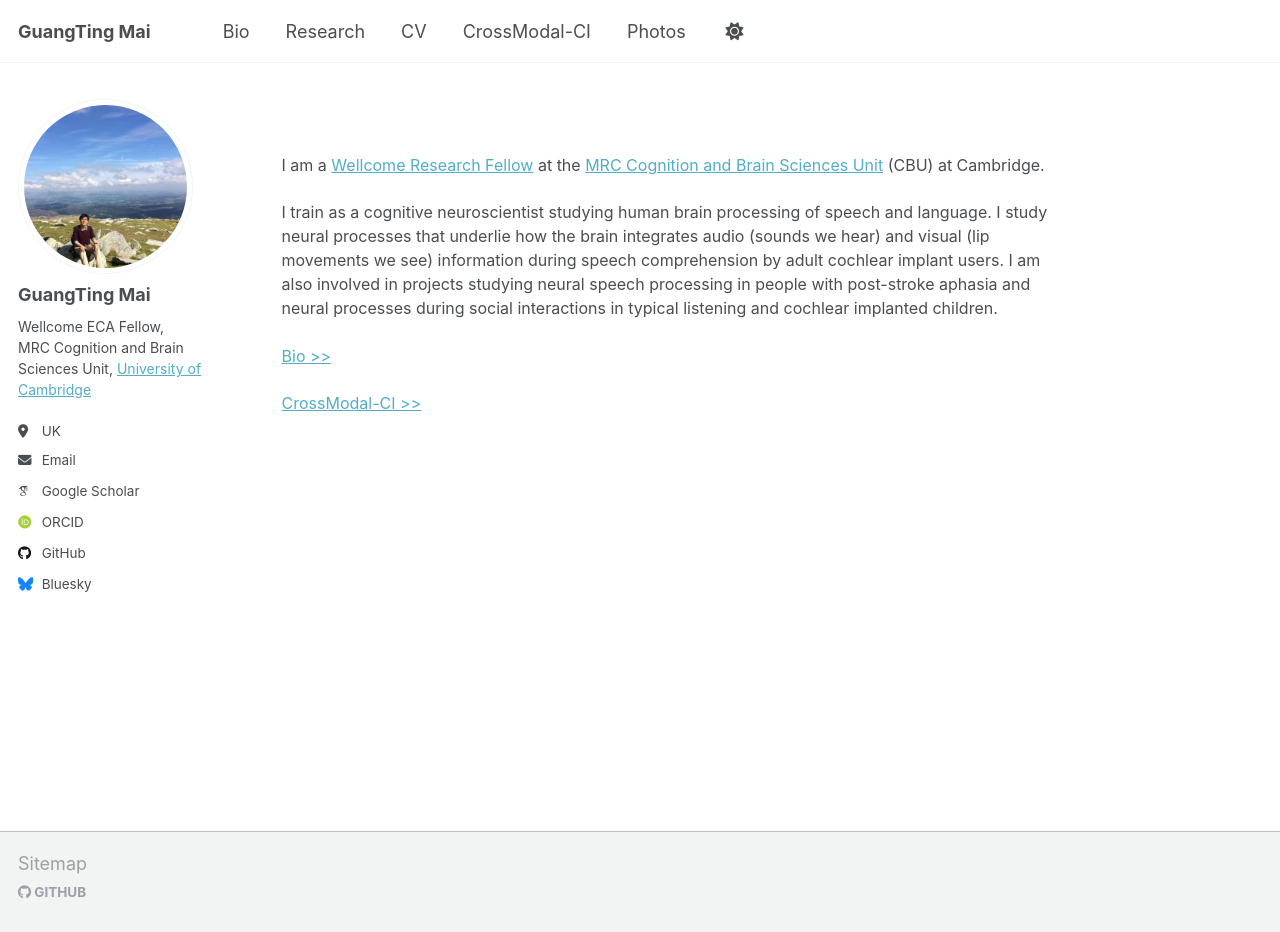
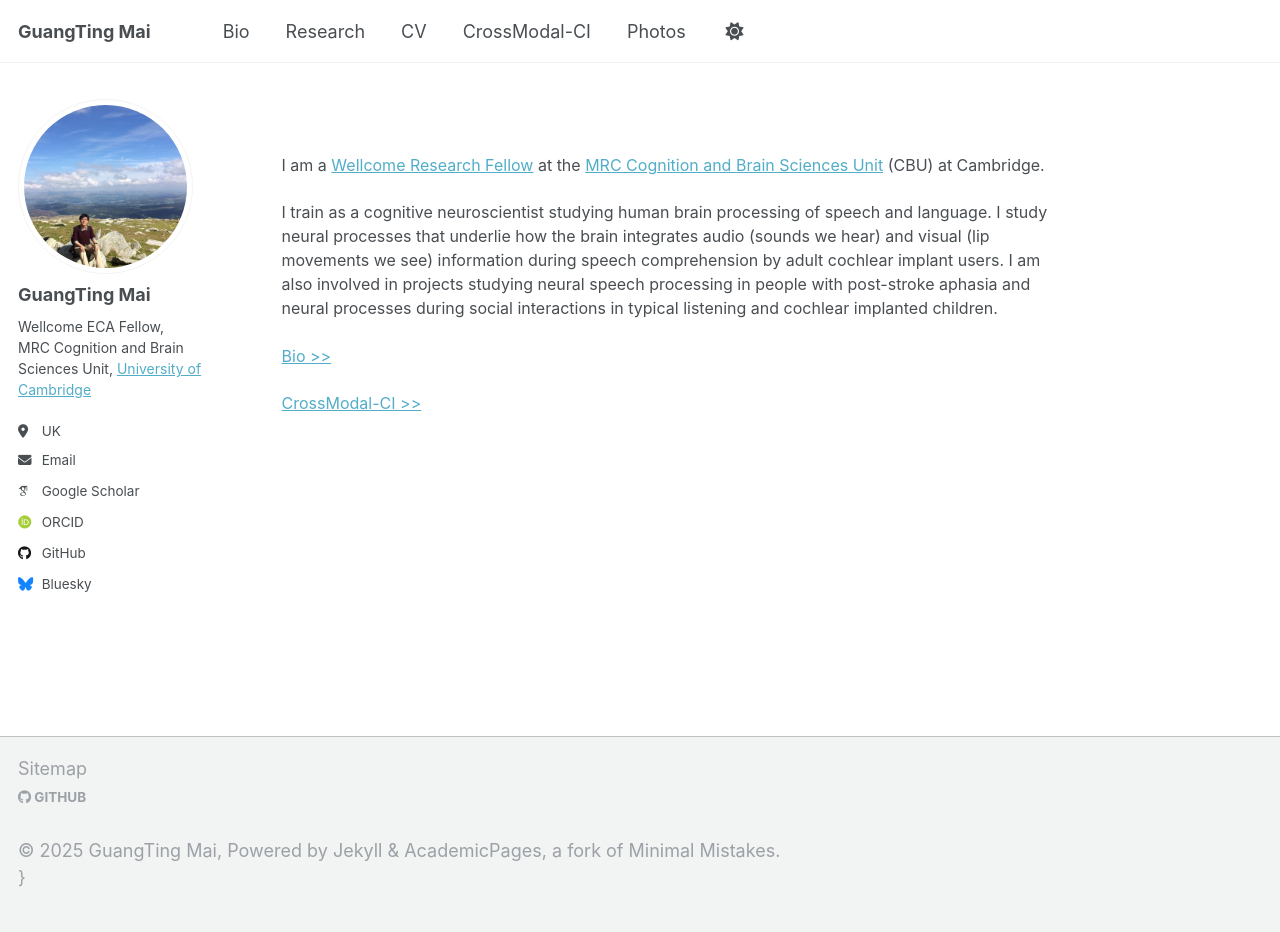
Before and after one commit to guangtingmai/guangtingmai.github.io, a Jekyll site: the page built from _pages/readme.html, in a window 1280 px wide and 932 px high. Built offline with Jekyll 4.4.1, drawn with Linux system fonts in a browser that asks for light colours; some web fonts are replaced.

Commit message:
Update footer.html

```diff
--- a/_includes/footer.html
+++ b/_includes/footer.html
@@ -18,3 +18,5 @@
   </ul>
 </div>
 {% endif %}
+
+<p>© {{ site.time | date: '%Y' }} {{ site.name | default: site.title }}, Powered by <a href="https://jekyllrb.com" target="_blank">Jekyll</a> & <a href="https://github.com/academicpages/academicpages.github.io" target="_blank">AcademicPages</a>, a fork of <a href="https://mmistakes.github.io/minimal-mistakes/" target="_blank">Minimal Mistakes</a>.<br>}</p>
```
